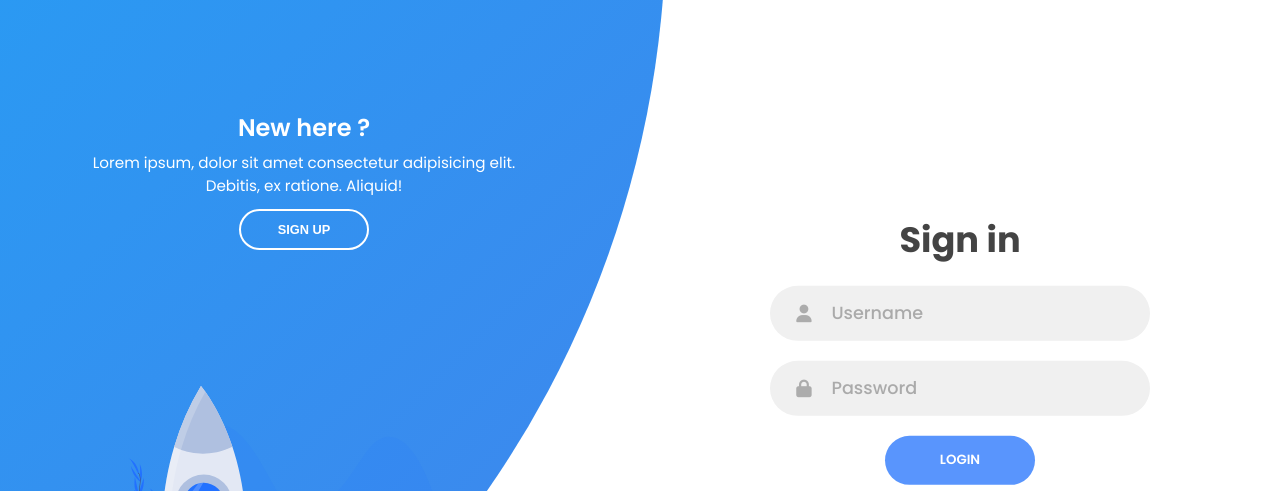
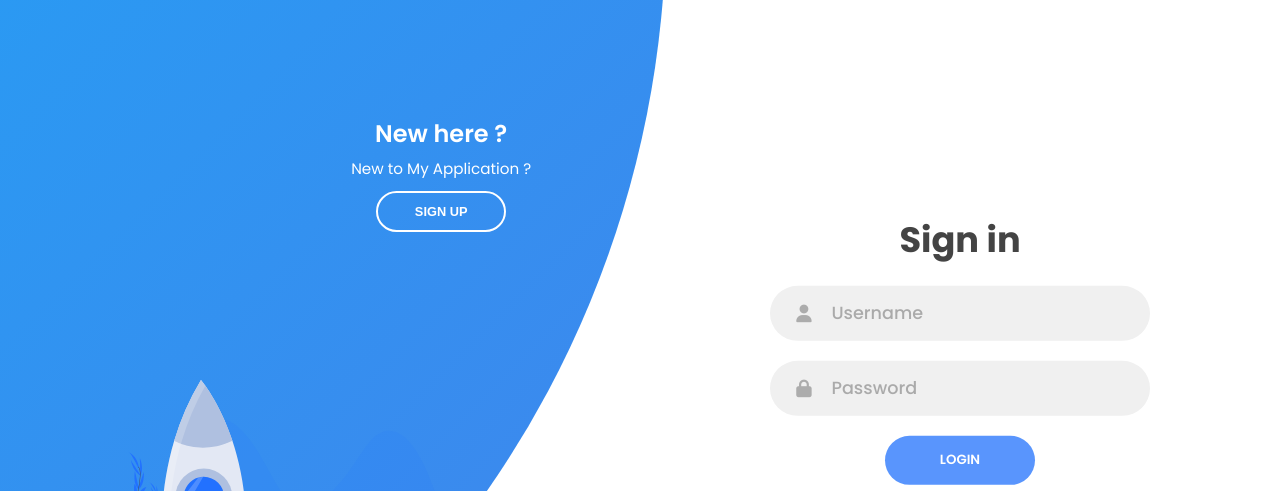
Before and after one commit to Marshall0023/Sign-in, a plain HTML site: page index.html in a window 1280 px wide. Shown: the top 491 px of the page. Drawn offline with Linux system fonts and the light colour scheme.

Commit message:
Update index.html

```diff
--- a/index.html
+++ b/index.html
@@ -80,8 +80,7 @@
           <div class="content">
             <h3>New here ?</h3>
             <p>
-              Lorem ipsum, dolor sit amet consectetur adipisicing elit. Debitis,
-              ex ratione. Aliquid!
+              New to My Application ?
             </p>
             <button class="btn transparent" id="sign-up-btn">
               Sign up
```
